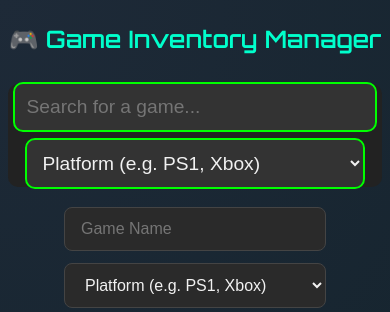
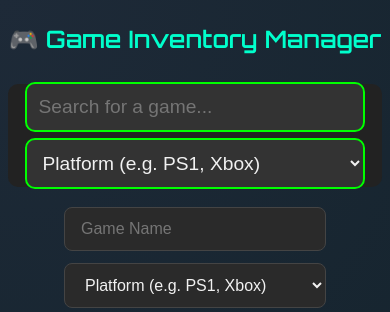
Before and after one commit to Bonzay993/GameInventoryManager, a Flask app: page / in a window 390 px wide. Shown: the top 312 px of the page. Run offline with Flask 3, Linux system fonts and the light colour scheme; data that the repository does not hold is empty.

Commit message:
Fixing the bottom scroll bar on mobile

```diff
--- a/static/css/styles.css
+++ b/static/css/styles.css
@@ -12,7 +12,14 @@ body {
   background: radial-gradient(circle at top left, #1e2a38, #0f2027);
   color: var(--text-color);
   padding: 2vw;
+  overflow-x: hidden;
 }
+
+
+* {
+  box-sizing: border-box;
+}
+
 
 h1 {
   text-align: center;
```
